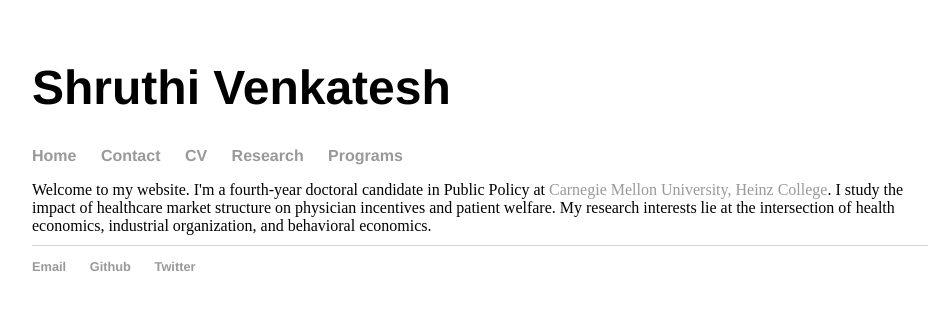
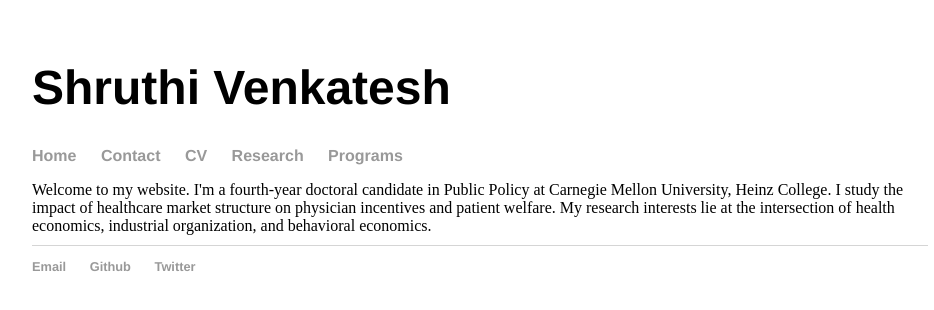
Before and after one commit to shruthi-venkatesh/shruthi-venkatesh.github.io, a Jekyll site: the page built from index.html, in a window 1280 px wide. Shown: the top 310 px of the page, without its empty margins (160-1094 px from the left). Built offline with Jekyll 4.4.1, drawn with Linux system fonts in a browser that asks for light colours; part of the change alters nothing that is shown.

```diff
--- a/index.html
+++ b/index.html
@@ -3,8 +3,8 @@ layout: default
 title: Shruthi Venkatesh
 ---
 <div class="blurb">
-  Welcome to my website. I'm a fourth-year doctoral candidate in Public Policy at <a href="www.cmu.edu">Carnegie Mellon University,</a>
-  <a href="https://www.heinz.cmu.edu">Heinz College</a>.   I study the impact of healthcare market structure on physician
+  Welcome to my website. I'm a fourth-year doctoral candidate in Public Policy at Carnegie Mellon University,
+  Heinz College.   I study the impact of healthcare market structure on physician
   incentives and patient welfare. My research interests lie at the intersection of health economics, industrial organization,
   and behavioral economics.
 </div><!-- /.blurb -->
```
